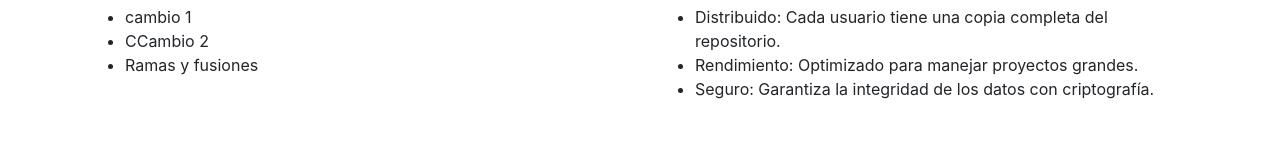
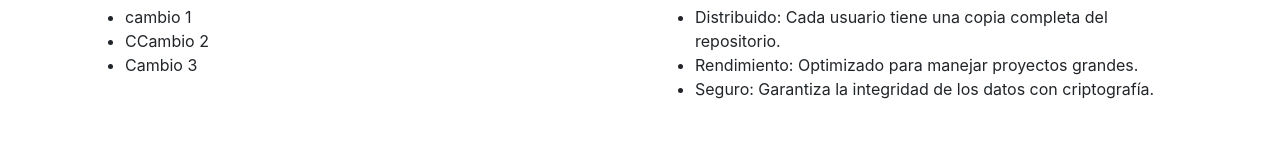
Before and after one commit to VannyGBN/Prueba1, a plain HTML site: page index.html in a window 1280 px wide. Shown: the part 471-614 px from the top of the page. Drawn offline with nearby package versions, Linux system fonts and the light colour scheme.

Commit message:
modificacion buena

```diff
--- a/index.html
+++ b/index.html
@@ -48,7 +48,7 @@
         <ul>
           <li>cambio 1</li>
           <li>CCambio 2</li>
-          <li>Ramas y fusiones</li>
+          <li>Cambio 3</li>
         </ul>
       </div>
       <div class="col-md-6">
```
